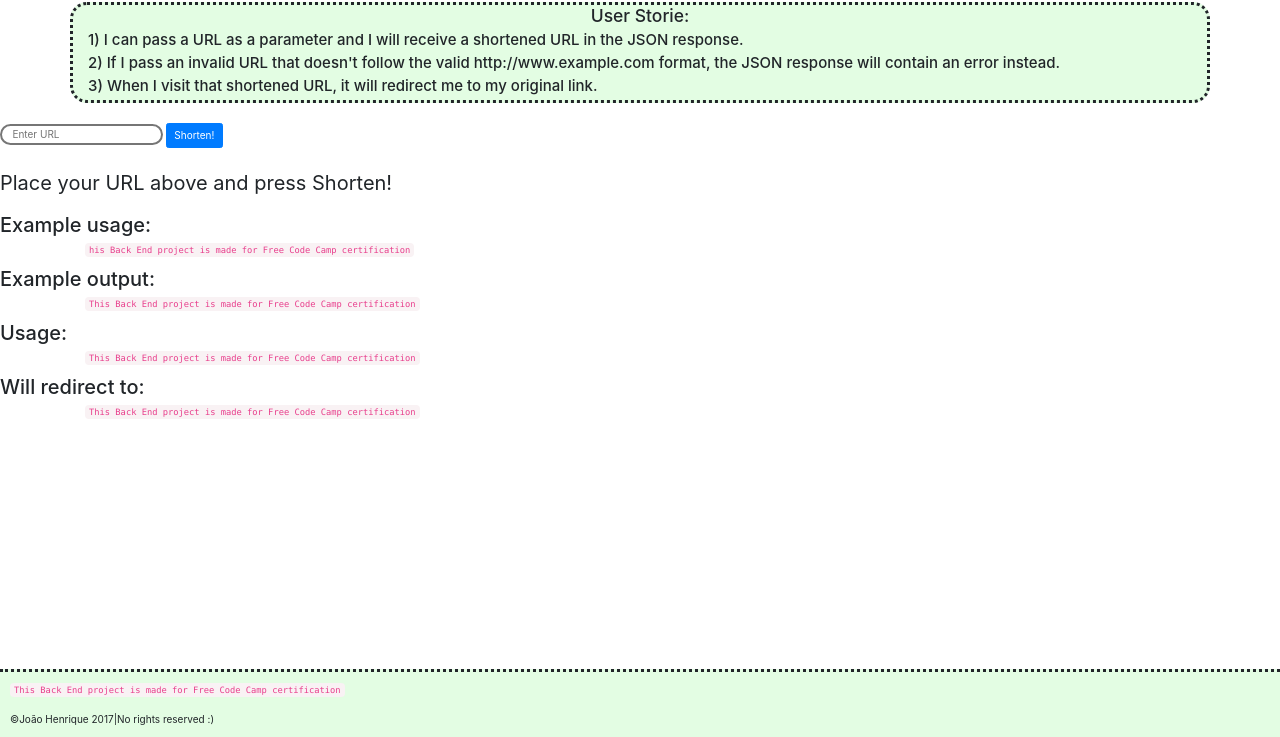
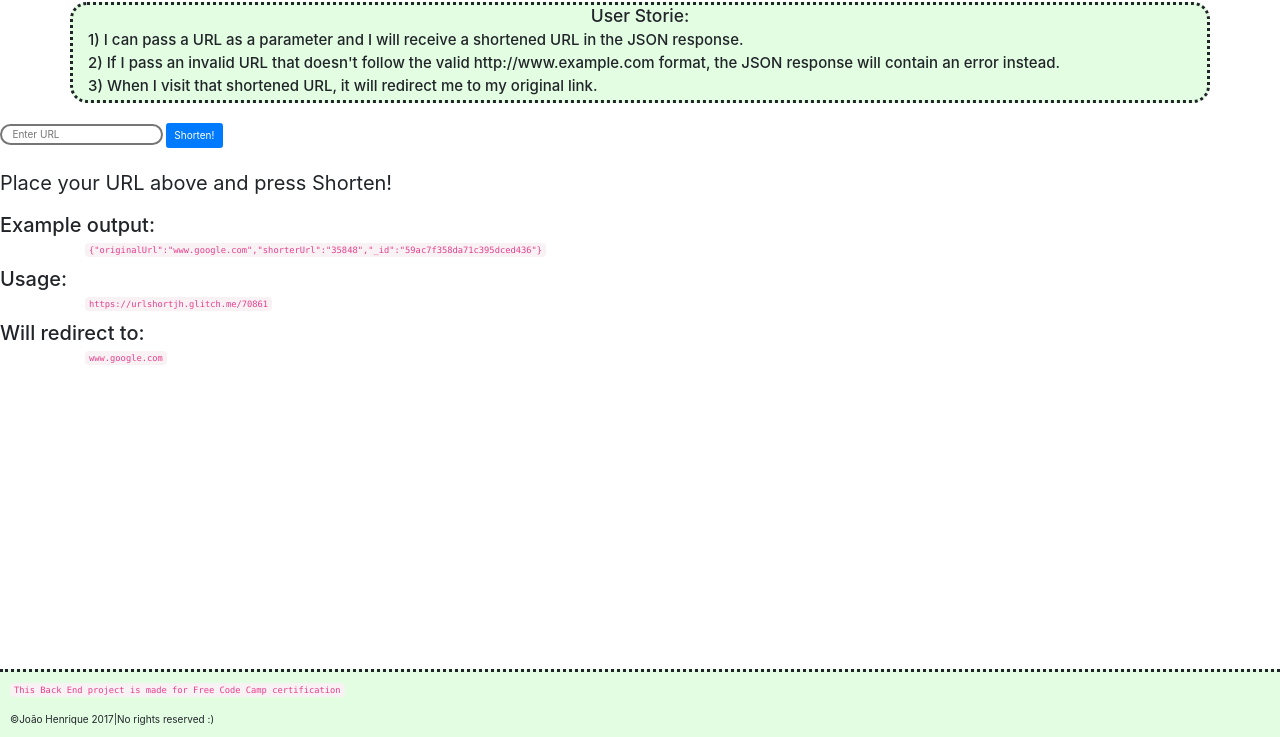
Before and after one commit to Joao-Henrique/URL-Shortener-Microservice, a website: page public/index.html in a window 1280 px wide. Shown: the part 63-800 px from the top of the page. Drawn offline with nearby package versions, Linux system fonts and the light colour scheme.

Commit message:
minor updates

```diff
--- a/public/index.html
+++ b/public/index.html
@@ -27,21 +27,17 @@
     </section>
     <div>
       <p class="clickInfo">Place your URL above and press Shorten!</p>
-      <h2>Example usage:</h2>
-      <div class="container exemples">
-        <p><code>his Back End project is made for Free Code Camp certification</code></p>
-      </div>
       <h2>Example output:</h2>
       <div class="container exemples">
-        <p><code>This Back End project is made for Free Code Camp certification</code></p>
+        <p><code>{"originalUrl":"www.google.com","shorterUrl":"35848","_id":"59ac7f358da71c395dced436"}</code></p>
       </div>
       <h2>Usage:</h2>
       <div class="container exemples">
-        <p><code>This Back End project is made for Free Code Camp certification</code></p>
+        <p><code>https://urlshortjh.glitch.me/70861</code></p>
       </div>
       <h2>Will redirect to:</h2>
       <div class="container exemples">
-        <p><code>This Back End project is made for Free Code Camp certification</code></p>
+        <p><code>www.google.com</code></p>
       </div>
 
     </div>
--- a/server.js
+++ b/server.js
@@ -81,7 +81,7 @@ app.get('/:urlToForward', (req, res) => {
 
 ////////////////////////////////////////////////////
 ////////////   LISTEN ON PORT   ////////////////////
-const portNumber = (process.env.port) || 3000;
+const portNumber = (process.env.PORT) || 3000;
 app.listen( portNumber, () =>
   console.log('YOUR SERVER IS RUNNING...'));
 // END /////////////////////////////////////////////
```
